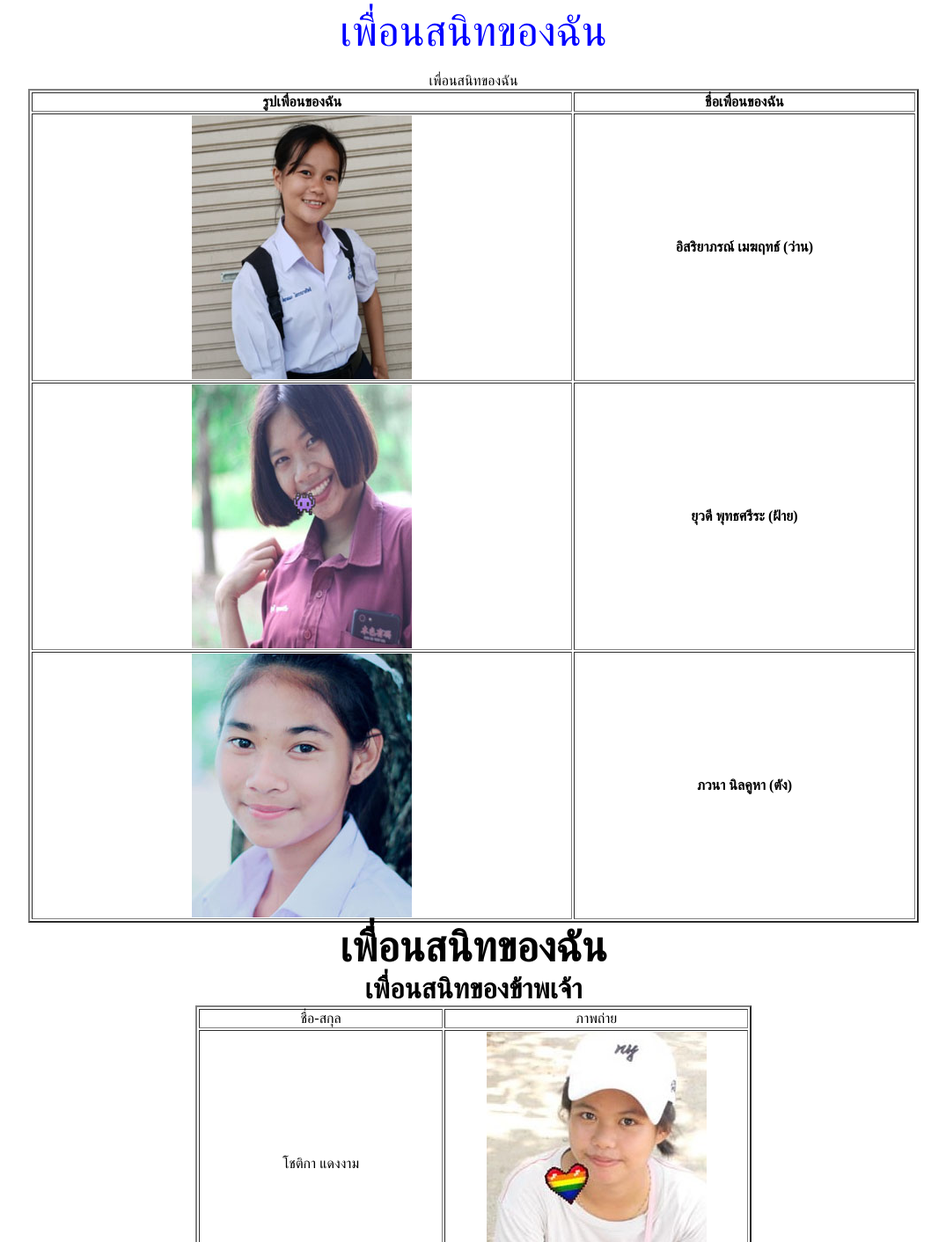
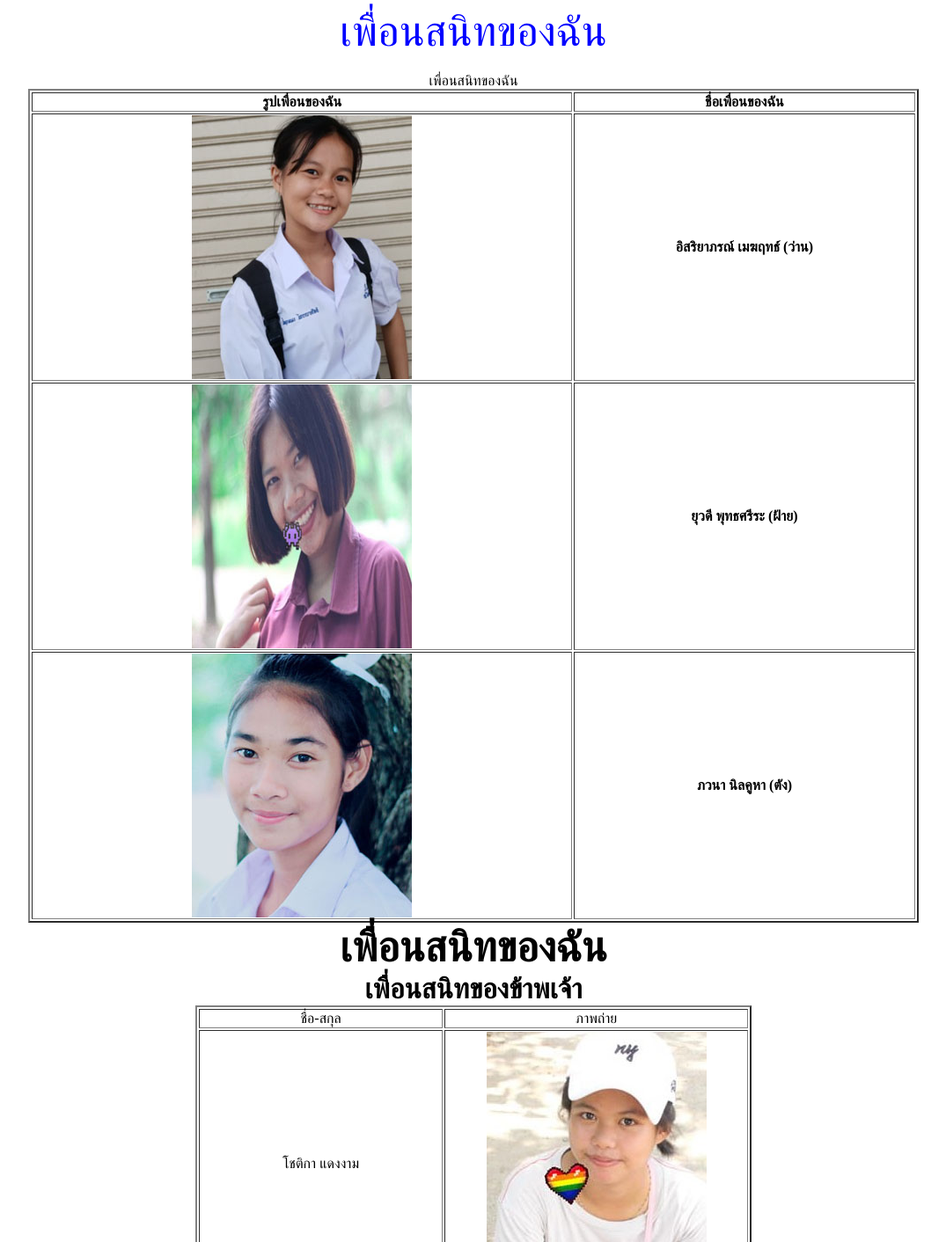
Before and after one commit to fon0983065750/Myfriend, a plain HTML site: page index.html in a window 1280 px wide. Shown: the top 1412 px of the page at 88% size, without its empty margins (102-1177 px from the left). Drawn offline with Linux system fonts and the light colour scheme.

Commit message:
Add files via upload

```diff
--- a/index.html
+++ b/index.html
@@ -13,17 +13,17 @@
 </TR>
 
 <TR>
-<TH><IMG SRC = "ว่าน.JPG"></TH>
+<TH><IMG SRC = "111.JPG"></TH>
 <TH>อิสริยาภรณ์  เมฆฤทธ์ (ว่าน)</TH>
 </TR>
 
 <TR>
-<TH><IMG SRC = "ฝ้าย.JPG"></TH>
+<TH><IMG SRC = "222.JPG"></TH>
 <TH>ยุวดี พุทธศรีระ (ฝ้าย)</TH>
 </TR>
 
 <TR>
-<TH><IMG SRC = "ตังใ.JPG"></TH>
+<TH><IMG SRC = "333.JPG"></TH>
 <TH>ภวนา นิลคูหา (ตัง)</TH>
 </TR>
 
```
Also changed, not shown: 111.jpg (added), 222.jpg (added), 333.jpg (added).
